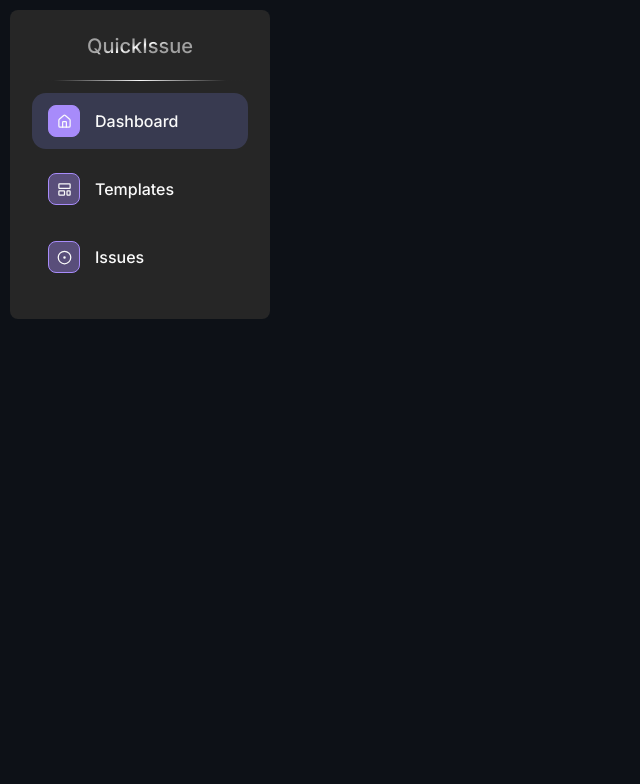
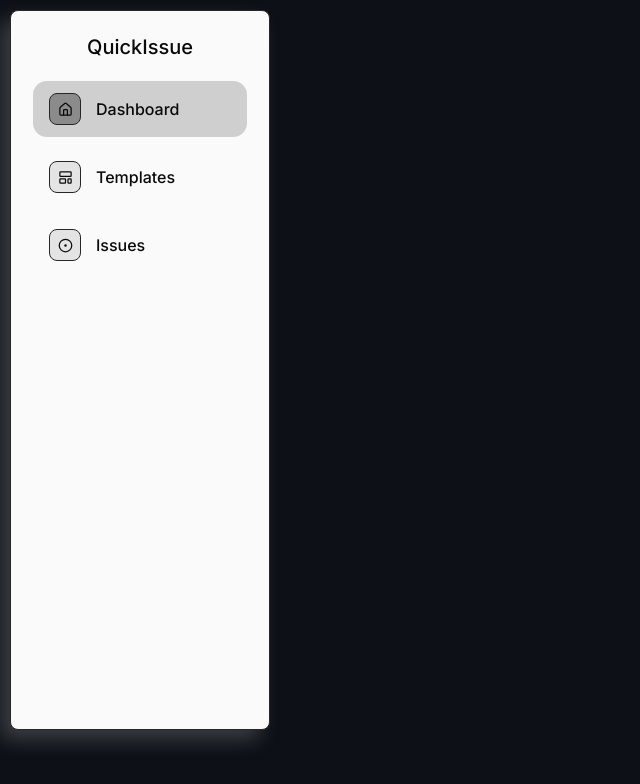
Before and after one commit to giamimino/QuickIssue, a Next.js app: page /dashboard in a window 1280 px wide. Shown: the top 784 px of the page, without its empty margins (0-640 px from the left). Built offline with nearby package versions, Linux system fonts and the light colour scheme.

Commit message:
chore(dashboard): update sidebar colors

```diff
--- a/src/components/layouts/sidebar.tsx
+++ b/src/components/layouts/sidebar.tsx
@@ -45,43 +45,38 @@ const Sidebar = () => {
   )?.id;
 
   return (
-    <div className="min-w-65 bg-accent p-5.5 rounded-md">
+    <div className={`min-w-65 min-h-[90vh] border
+    border-sidebar-accent shadow-[-10px_10px_20px]
+    shadow-muted-foreground/30 bg-primary p-5.5 rounded-md`}>
       <div className="flex items-center justify-center flex-col">
         <CardTitle
-          className={`text-xl bg-linear-to-br
-            from-muted-foreground from-40% via-foreground
-            to-muted-foreground to-60% bg-clip-text text-transparent`}
+          className={`text-xl text-popover`}
         >
           QuickIssue
         </CardTitle>
-        <span
-          className={`h-px w-full bg-linear-to-r
-            from-accent from-10% via-foreground
-            to-accent to-90% mt-5`}
-        ></span>
       </div>
-      <div className="flex flex-col py-3 gap-3">
+      <div className="flex flex-col pt-5 gap-3">
         {pages.map((item) => (
           <div
             onClick={() => router.push(item.path)}
             className={clsx(
               `py-3 px-4 flex gap-3.75 items-center
-            cursor-pointer rounded-xl transition-all duration-300`,
+            cursor-pointer rounded-xl text-popover transition-all duration-300`,
               currentPage === item.id
-                ? "bg-periwinkle/20 hover:bg-periwinkle/40"
-                : "hover:bg-ring",
+                ? "bg-accent/20 hover:bg-accent/40"
+                : "hover:bg-ring/12",
             )}
             key={item.id}
           >
             <div
               className={clsx(
-                `p-[7.5px] border border-lavender rounded-md transition-all duration-300`,
-                currentPage === item.id ? "bg-lavender" : "bg-lavender/40",
+                `p-[7.5px] border border-accent rounded-md transition-all duration-300`,
+                currentPage === item.id ? "bg-accent/40" : "bg-accent/10",
               )}
             >
               <item.icon className="w-3.75 h-3.75" />
             </div>
-            <CardTitle>{item.label}</CardTitle>
+            <CardTitle className="font-medium text-popover">{item.label}</CardTitle>
           </div>
         ))}
       </div>
```
